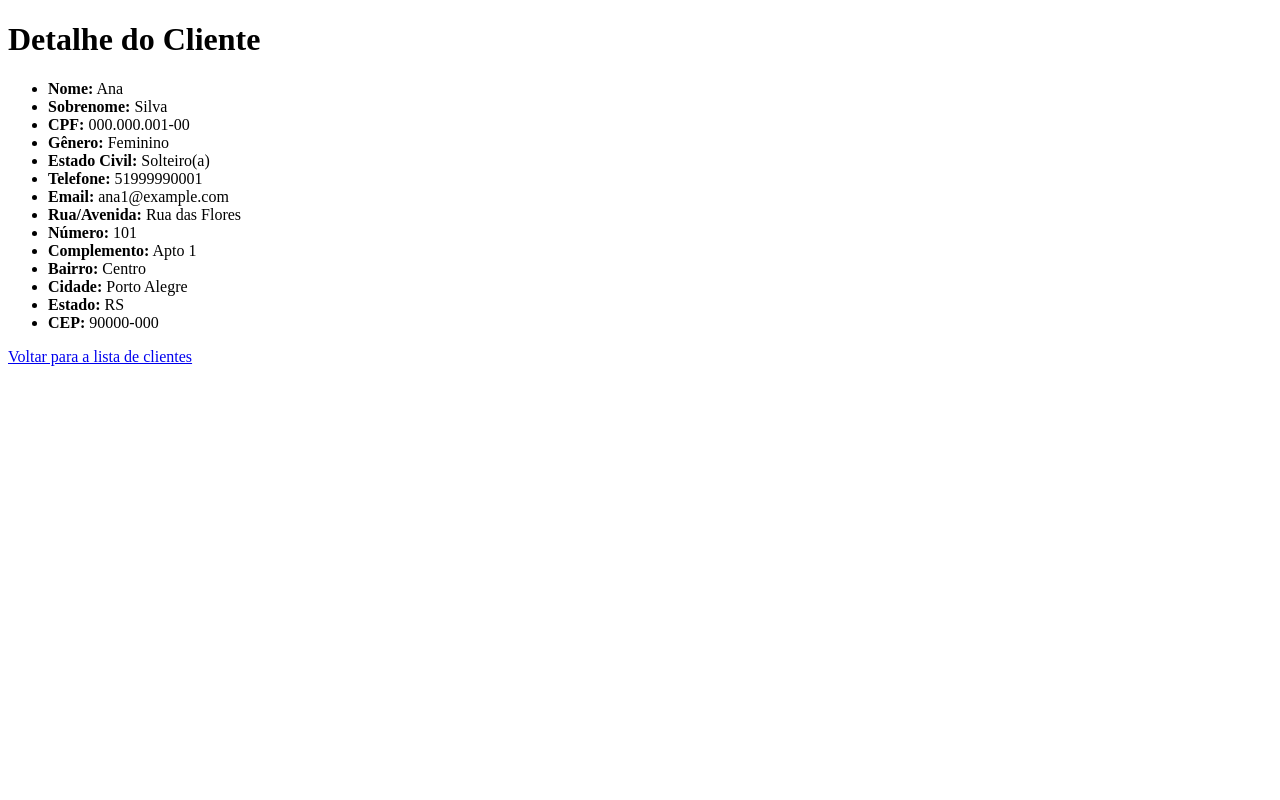
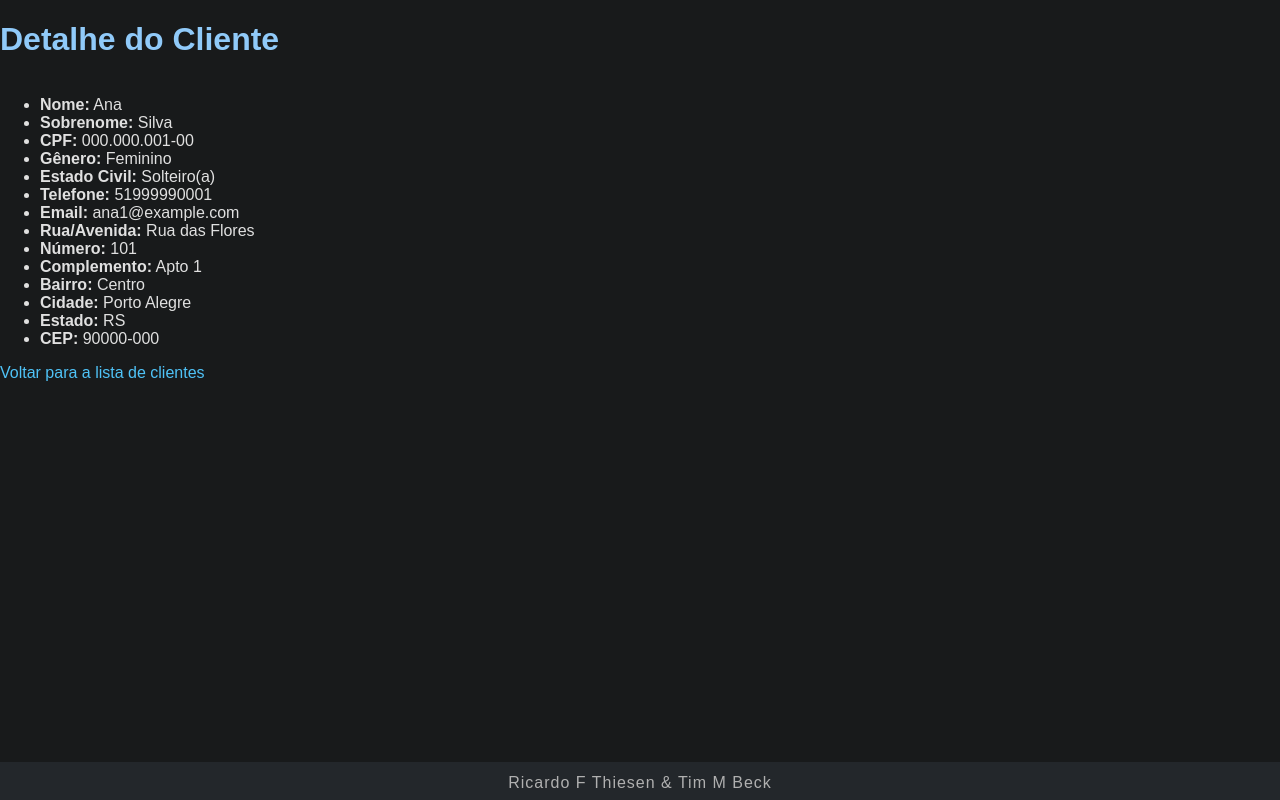
Before and after one commit to FredThiesen/exercise-django-clients, a Django app: page /2/ in a window 1280 px wide. Run offline with Django 5.2, Linux system fonts and the light colour scheme; data comes from the database, SQL or seed files in the repository.

Commit message:
enhance base.html with improved styling for better UI/UX

```diff
--- a/clientes/templates/base.html
+++ b/clientes/templates/base.html
@@ -4,10 +4,66 @@
 <head>
     <meta charset="UTF-8">
     <title>Controle de Clientes</title>
+    <style>
+        body {
+            background-color: #181a1b;
+            color: #e0e0e0;
+            font-family: Arial, sans-serif;
+            margin: 0;
+            min-height: 100vh;
+            display: flex;
+            flex-direction: column;
+        }
+
+        table {
+            background-color: #23272b;
+            color: #e0e0e0;
+            border-collapse: collapse;
+            width: 100%;
+        }
+
+        th,
+        td {
+            border: 1px solid #333;
+            padding: 8px;
+        }
+
+        th {
+            background-color: #2c3136;
+        }
+
+        a {
+            color: #4fc3f7;
+            text-decoration: none;
+        }
+
+        a:hover {
+            text-decoration: underline;
+        }
+
+        footer {
+            background: #23272b;
+            color: #b0b0b0;
+            text-align: center;
+            padding: 12px 0 8px 0;
+            margin-top: auto;
+            font-size: 1rem;
+            letter-spacing: 1px;
+        }
+
+        h1,
+        h2,
+        h3 {
+            color: #90caf9;
+        }
+    </style>
 </head>
 
 <body>
     {% block content %}{% endblock %}
+    <footer>
+        Ricardo F Thiesen &amp; Tim M Beck
+    </footer>
 </body>
 
 </html>
```
